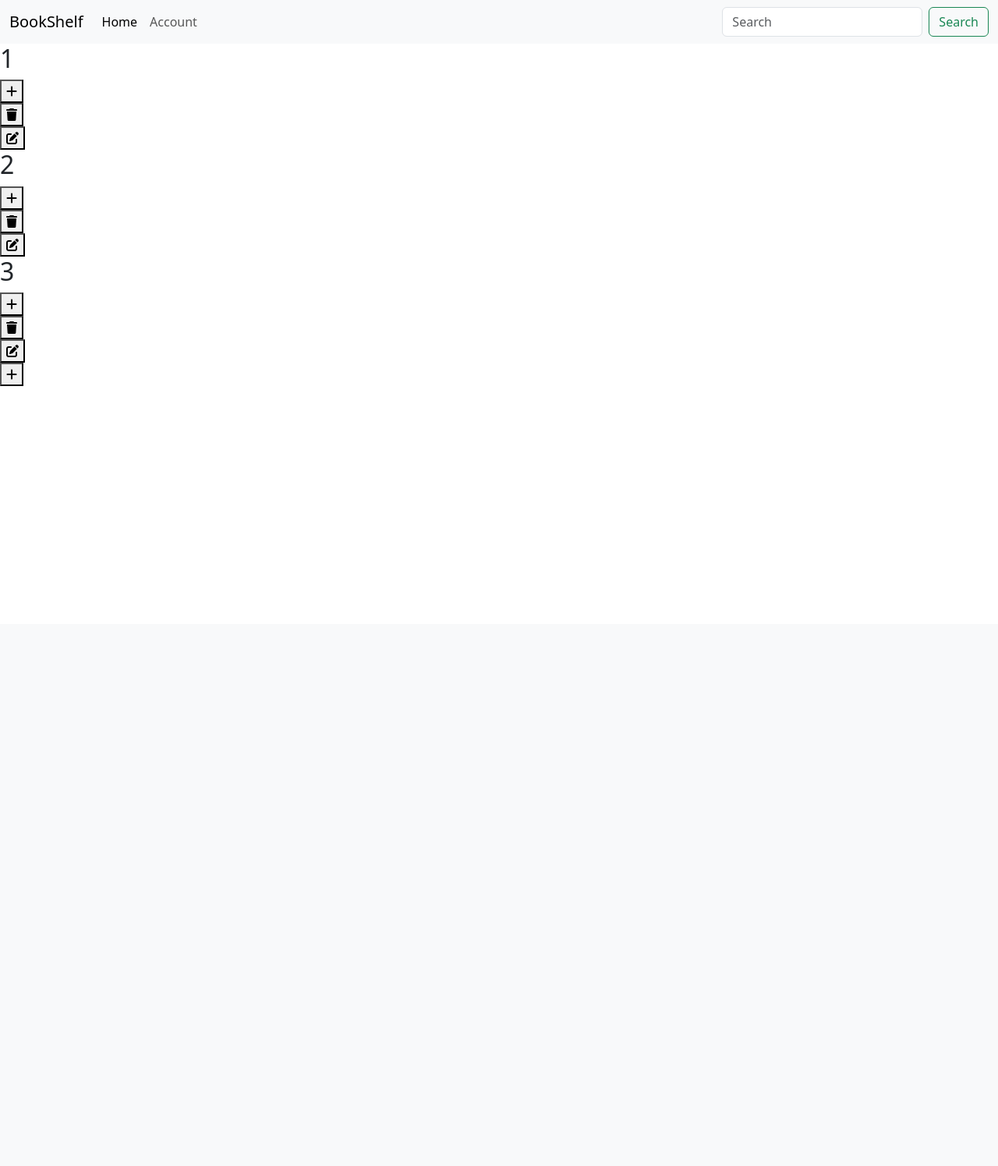
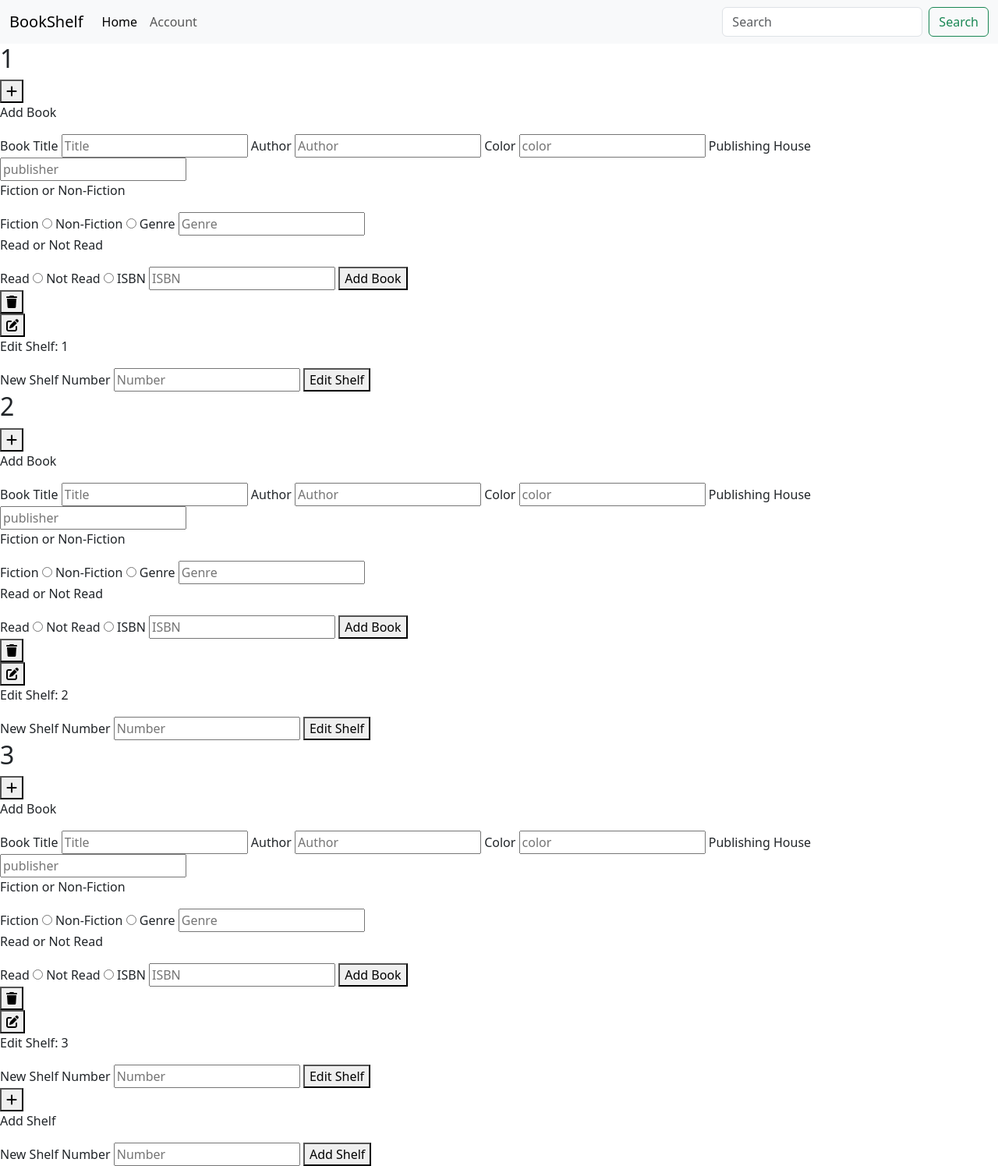
Before and after one commit to hunterb2121/library, a Flask app: page / in a window 1280 px wide. Shown: the whole page at 78% size. Before the commit the page ends 495 px from the top, so only its background shows below. Run offline with Flask 3, Linux system fonts and the light colour scheme; a user stored in the database is signed in; data comes from the database, SQL or seed files in the repository; both versions use the stored data as it was after the commit; data that the repository does not hold is empty; some libraries are stand-ins or nearby versions.

Commit message:
Made index.html handle all the forms. Next need to make it so that the forms were hidden until respective button is pressed.

```diff
--- a/app.py
+++ b/app.py
@@ -57,90 +57,175 @@ def index():
 
     db_cur.close()
 
-    session["edit_book_num"] = request.args.get("edit_book")
-    session["remove_book_num"] = request.args.get("remove_book")
-    session["edit_shelf_num"] = request.args.get("edit_shelf")
-    session["remove_shelf_num"] = request.args.get("remove_shelf")
-
     return render_template("index.html", library=library)
 
 
-@app.route("/add_book", methods=["GET", "POST"])
+@app.route("/add_book", methods=["POST"])
 @login_required
 def add_book():
-    if request.method == "POST":
-        ...
+    if not request.form.get("book_title"):
+        return error("Need to enter book title")
+    if not request.form.get("book_author"):
+        return error("Need to enter author")
+    if not request.form.get("color"):
+        return error("Need to enter book color")
+    if not request.form.get("publisher"):
+        return error("Need to enter publishing house")
+    if not request.form.get("fiction_nonfiction"):
+        return error("Need to enter whether book is fiction or non-fiction")
+    if not request.form.get("genre"):
+        return error("Need to enter book genre")
+    if not request.form.get("read_not_read"):
+        return error("Need to enter if book has been read or not")
+    if not request.form.get("isbn"):
+        return error("Need to enter ISBN")
 
-    else:
-        return render_template("add_book.html")
+    fiction_nonfiction = request.form.get("fiction_nonfiction")
+    if fiction_nonfiction == "fiction":
+        fiction_nonfiction = 1
+    elif fiction_nonfiction == "nonfiction":
+        fiction_nonfiction = 0
+
+    been_read = request.form.get("read_not_read")
+    if been_read == "read":
+        been_read = 1
+    elif been_read == "not_read":
+        been_read = 0
+
+    try:
+        db_con, db_cur = get_db_connection()
+    except sqlite3.OperationalError:
+        return error("Error connecting to database. Try again later.")
+
+    db_cur.execute("INSERT INTO books (book_name, author, cover_color, publishing_house, fiction_nonfiction, genre, been_read, ISBN, user_id) VALUES (?, ?, ?, ?, ?, ?, ?, ?, ?)", (request.form.get("book_title"), request.form.get("book_author"), request.form.get("color"), request.form.get("publisher"), fiction_nonfiction, request.form.get("genre"), been_read, request.form.get("isbn"), session["user_id"],))
+    db_con.commit()
+    db_cur.close()
+
+    return redirect("/")
 
 
-@app.route("/remove_book", methods=["GET", "POST"])
+@app.route("/remove_book", methods=["POST"])
 @login_required
 def remove_book():
-    ...
+    try:
+        db_con, db_cur = get_db_connection()
+    except sqlite3.OperationalError:
+        return error("Error connecting to database. Try again later.")
+
+    db_cur.execute("DELETE FROM books WHERE id = ? AND user_id = ?", (request.form.get("remove_book"), session["user_id"],))
+    db_con.commit()
+    db_cur.close()
+
+    return redirect("/")
 
 
-@app.route("/edit_book", methods=["GET", "POST"])
+@app.route("/edit_book", methods=["POST"])
 @login_required
 def edit_book():
-    if request.method == "POST":
-        ...
+    try:
+        db_con, db_cur = get_db_connection()
+    except sqlite3.OperationalError:
+        return error("Error connecting to database. Try again later.")
 
-    else:
-        return render_template("edit_book.html")
+    if request.form.get("book_title"):
+        db_cur.execute("UPDATE books SET book_name = ? WHERE id = ? AND user_id = ?", (request.form.get("book_title"), request.form.get("book_id"), session["user_id"],))
+        db_con.commit()
+    if request.form.get("book_author"):
+        db_cur.execute("UPDATE books SET author = ? WHERE id = ? AND user_id = ?", (request.form.get("book_author"), request.form.get("book_id"), session["user_id"],))
+        db_con.commit()
+    if request.form.get("color"):
+        db_cur.execute("UPDATE books SET cover_color = ? WHERE id = ? AND user_id = ?", (request.form.get("color"), request.form.get("book_id"), session["user_id"],))
+        db_con.commit()
+    if request.form.get("publisher"):
+        db_cur.execute("UPDATE books SET publishing_house = ? WHERE id = ? AND user_id = ?", (request.form.get("publisher"), request.form.get("book_id"), session["user_id"],))
+        db_con.commit()
+    if request.form.get("fiction_nonfiction"):
+        if request.form.get("fiction_nonfiction") == "fiction":
+            fiction_nonfiction = 1
+        elif request.form.get("fiction_nonfiction") == "nonfiction":
+            fiction_nonfiction = 0
+        db_cur.execute("UPDATE books SET fiction_nonfiction = ? WHERE id = ? AND user_id = ?", (fiction_nonfiction, request.form.get("book_id"), session["user_id"],))
+        db_con.commit()
+    if request.form.get("genre"):
+        db_cur.execute("UPDATE books SET genre = ? WHERE id = ? AND user_id = ?", (request.form.get("genre"), request.form.get("book_id"), session["user_id"],))
+        db_con.commit()
+    if request.form.get("read_not_read"):
+        if request.form.get("read_not_read") == "read":
+            read_not_read = 1
+        elif request.form.get("read_not_read") == "not_read":
+            read_not_read = 0
+        db_cur.execute("UPDATE books SET been_read = ? WHERE id = ? AND user_id = ?", (read_not_read, request.form.get("book_id"), session["user_id"],))
+        db_con.commit()
+    if request.form.get("book_isbn"):
+        db_cur.execute("UPDATE books SET ISBN = ? WHERE id = ? AND user_id = ?", (request.form.get("isbn"), request.form.get("book_id"), session["user_id"],))
+        db_con.commit()
+
+    db_cur.close()
+
+    return redirect("/")
 
 
-@app.route("/add_shelf", methods=["GET", "POST"])
+@app.route("/add_shelf", methods=["POST"])
 @login_required
 def add_shelf():
-    if request.method == "POST":
-        try:
-            db_con, db_cur = get_db_connection()
-        except sqlite3.OperationalError:
-            return error("Error connecting to database. Try again later.")
+    if not request.form.get("shelf_number"):
+        return error("Need to enter new shelf number")
 
-        if not request.form.get("shelf_number"):
-            db_cur.close()
-            return error("Must choose a shelf number")
+    try:
+        db_con, db_cur = get_db_connection()
+    except sqlite3.OperationalError:
+        return error("Error connecting to database. Try again later.")
 
-        db_cur.execute("INSERT INTO bookshelf (number, user_id) VALUES (?, ?)", (request.form.get("shelf_number"), session["user_id"],))
-        db_con.commit()
-        db_cur.close()
+    db_cur.execute("INSERT INTO bookshelf (number, user_id) VALUES (?, ?)", (request.form.get("shelf_number"), session["user_id"],))
+    db_con.commit()
+    db_cur.close()
 
-        return redirect("/")
-
-    else:
-        return render_template("add_shelf.html")
+    return redirect("/")
 
 
-@app.route("/remove_shelf", methods=["GET", "POST"])
+@app.route("/remove_shelf", methods=["POST"])
 @login_required
 def remove_shelf():
-    ...
+    try:
+        db_con, db_cur = get_db_connection()
+    except sqlite3.OperationalError:
+        return error("Error connecting to database. Try again later.")
+
+    db_cur.execute("DELETE FROM bookshelf WHERE number = ? AND user_id = ?", (request.form.get("remove_shelf_id"), session["user_id"],))
+    db_con.commit()
+    db_cur.close()
+
+    return redirect("/")
 
 
-@app.route("/edit_shelf", methods=["GET", "POST"])
+@app.route("/edit_shelf", methods=["POST"])
 @login_required
 def edit_shelf():
-    if request.method == "POST":
-        try:
-            db_con, db_cur = get_db_connection()
-        except sqlite3.OperationalError:
-            return error("Error connecting to database. Try again later.")
+    try:
+        db_con, db_cur = get_db_connection()
+    except sqlite3.OperationalError:
+        return error("Error connecting to database. Try again later.")
 
-        if not request.form.get("shelf_number"):
-            db_cur.close()
-            return error("Must choose a new shelf number")
+    if not request.form.get("shelf_number"):
+        db_cur.close()
+        return error("Must choose a new shelf number")
 
-        db_cur.execute("UPDATE bookshelf SET number = ? WHERE id = ? AND user_id = ?", (request.form.get("shelf_number"), session["current_shelf_num"], session["user_id"],))
-        db_con.commit()
+    bookshelf_nums = db_cur.execute("SELECT number FROM bookshelf WHERE user_id = ?", (session["user_id"],))
+    bookshelf_nums = bookshelf_nums.fetchall()
+    existing_shelves = list()
+    if bookshelf_nums is not None:
+        for nums in bookshelf_nums:
+            existing_shelves.append(nums[0])
+
+    if request.form.get("shelf_number") in existing_shelves:
         db_cur.close()
+        return error("Shelf number already exists")
 
-        return redirect("/")
+    db_cur.execute("UPDATE bookshelf SET number = ? WHERE id = ? AND user_id = ?", (request.form.get("shelf_number"), request.form.get("current_shelf_number"), session["user_id"],))
+    db_con.commit()
+    db_cur.close()
 
-    else:
-        return render_template("edit_shelf.html", current_shelf_num=session["edit_shelf_num"])
+    return redirect("/")
 
 
 @app.route("/register", methods=["GET", "POST"])
--- a/templates/index.html
+++ b/templates/index.html
@@ -36,29 +36,89 @@
                     {% endif %}
                     {% if book.title is not none %}
                         <form action="/remove_book" method="post">
-                            <button name="remove_book" type="submit" value="{{ book.id }}"><i class="fa-solid fa-trash"></i></button>
+                            <input name="remove_book" type="hidden" value="{{ book.id }}">
+                            <button type="submit"><i class="fa-solid fa-trash"></i></button>
                         </form>
 
-                        <form action="/edit_book" method="post">
-                            <button name="edit_book" type="submit" value="{{ book.id }}"><i class="fa-solid fa-pen-to-square"></i></button>
+                        <button name="show_edit_book"><i class="fa-solid fa-pen-to-square"></i></button>
+                        <form action="/edit_book" method="post" id="edit_book">
+                            <p>Edit Book</p>
+                            <input name="book_id" type="hidden" value="{{ book.id }}">
+                            <label for="book_title">Book Title</label>
+                            <input autofill="off" name="book_title" placeholder="Title" type="text">
+                            <label for="book_author">Author</label>
+                            <input autofill="off" name="book_author" placeholder="Author" type="text">
+                            <label for="color">Color</label>
+                            <input autofill="off" name="color" placeholder="color" type="text">
+                            <label for="publisher">Publishing House</label>
+                            <input autofill="off" name="publisher" placeholder="publisher" type="text">
+                            <p>Fiction or Non-Fiction</p>
+                            <label for="fiction">Fiction</label>
+                            <input id="fiction" name="fiction_nonfiction" type="radio" value="fiction">
+                            <label for="nonfiction">Non-Fiction</label>
+                            <input id="nonfiction" name="fiction_nonfiction" type="radio" value="nonfiction">
+                            <label for="genre">Genre</label>
+                            <input autofill="off"name="genre" placeholder="Genre" type="text">
+                            <p>Read or Not Read</p>
+                            <label for="read">Read</label>
+                            <input id="read" name="read_not_read" type="radio" value="read">
+                            <label id="not_read">Not Read</label>
+                            <input id="not_read" name="read_not_read" type="radio" value="not_read">
+                            <label for="isbn">ISBN</label>
+                            <input autofill="off" name="isbn" placeholder="ISBN" type="number">
+                            <button type="submit">Add Book</button>
                         </form>
                     {% endif %}
                 </div>
             {% endfor %}
-            <form action="/add_book" method="get">
-                <button type="submit"><i class="fa-solid fa-plus"></i></button>
+            <button name="show_add_book"><i class="fa-solid fa-plus"></i></button>
+            <form action="/add_book" method="post" id="add_book">
+                <p>Add Book</p>
+                <label for="book_title">Book Title</label>
+                <input autofill="off" name="book_title" placeholder="Title" type="text">
+                <label for="book_author">Author</label>
+                <input autofill="off" name="book_author" placeholder="Author" type="text">
+                <label for="color">Color</label>
+                <input autofill="off" name="color" placeholder="color" type="text">
+                <label for="publisher">Publishing House</label>
+                <input autofill="off" name="publisher" placeholder="publisher" type="text">
+                <p>Fiction or Non-Fiction</p>
+                <label for="fiction">Fiction</label>
+                <input id="fiction" name="fiction_nonfiction" type="radio" value="fiction">
+                <label for="nonfiction">Non-Fiction</label>
+                <input id="nonfiction" name="fiction_nonfiction" type="radio" value="nonfiction">
+                <label for="genre">Genre</label>
+                <input autofill="off"name="genre" placeholder="Genre" type="text">
+                <p>Read or Not Read</p>
+                <label for="read">Read</label>
+                <input id="read" name="read_not_read" type="radio" value="read">
+                <label id="not_read">Not Read</label>
+                <input id="not_read" name="read_not_read" type="radio" value="not_read">
+                <label for="isbn">ISBN</label>
+                <input autofill="off" name="isbn" placeholder="ISBN" type="number">
+                <button type="submit">Add Book</button>
             </form>
 
             <form action="/remove_shelf" method="post">
-                <button name="remove_shelf" type="submit" value="{{ id }}"><i class="fa-solid fa-trash"></i></button>
+                <input name="remove_shelf_id" type="hidden" value="{{ id }}">
+                <button type="submit"><i class="fa-solid fa-trash"></i></button>
             </form>
 
-            <form action="/edit_shelf" method="get">
-                <button name="edit_shelf" type="submit" value="{{ id }}"><i class="fa-solid fa-pen-to-square"></i></button>
+            <button name="show_edit_shelf"><i class="fa-solid fa-pen-to-square"></i></button>
+            <form action="/edit_shelf" method="post" id="edit_shelf">
+                <p>Edit Shelf: {{ id }}</p>
+                <input name="current_shelf_number" type="hidden" value="{{ id }}">
+                <label for="shelf_number">New Shelf Number</label>
+                <input autofill="off" name="shelf_number" placeholder="Number" type="number">
+                <button type="submit">Edit Shelf</button>
             </form>
         </div>
     {% endfor %}
-    <form action="/add_shelf" method="get">
-        <button type="submit"><i class="fa-solid fa-plus"></i></button>
+    <button type="submit" name="show_add_shelf"><i class="fa-solid fa-plus"></i></button>
+    <form action="/add_shelf" method="post" id="add_shelf">
+        <p>Add Shelf</p>
+        <label for="shelf_number">New Shelf Number</label>
+        <input autofill="off" name="shelf_number" placeholder="Number" type="number">
+        <button type="submit">Add Shelf</button>
     </form>
 {% endblock %}
```
Also changed, not shown: templates/add_shelf.html (deleted, +0 -14 lines), templates/edit_shelf.html (deleted, +0 -15 lines), library.db, templates/add_book.html (deleted), templates/edit_book.html (deleted), 1 other file.
